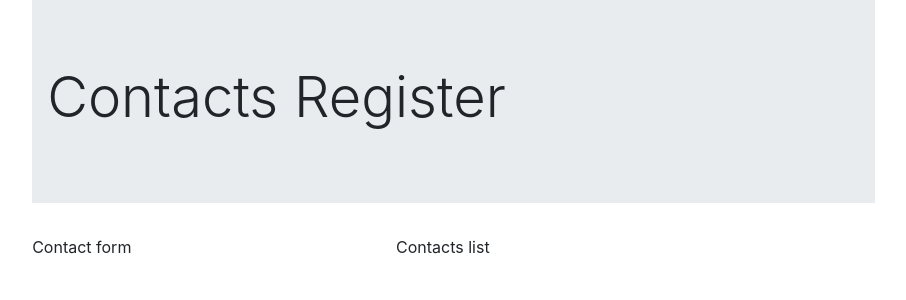
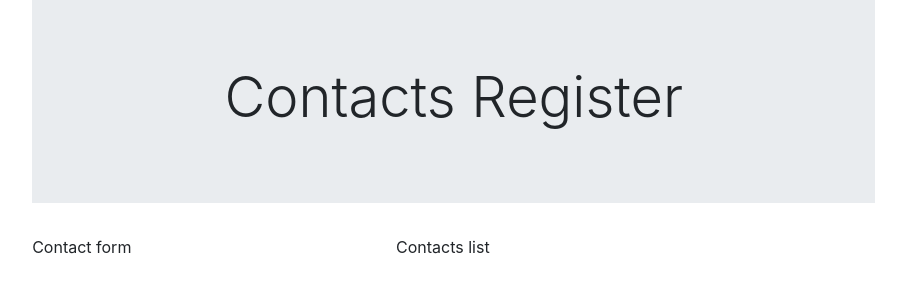
Before and after one commit to Vinoth6194/code_aff_react_fire_rtdb_crud, a React (Create React App) app: page / in a window 1280 px wide. Shown: the top 300 px of the page, without its empty margins (77-983 px from the left). Built offline with nearby package versions, Linux system fonts and the light colour scheme.

Commit message:
app name centered

```diff
--- a/src/components/Contacts.jsx
+++ b/src/components/Contacts.jsx
@@ -6,7 +6,7 @@ function Contacts() {
     <>
       <div class="jumbotron jumbotron-fluid">
         <div class="container">
-          <h1 class="display-4">Contacts Register</h1>
+          <h1 class="display-4 text-center">Contacts Register</h1>
         </div>
       </div>
       <div className="row">
```
